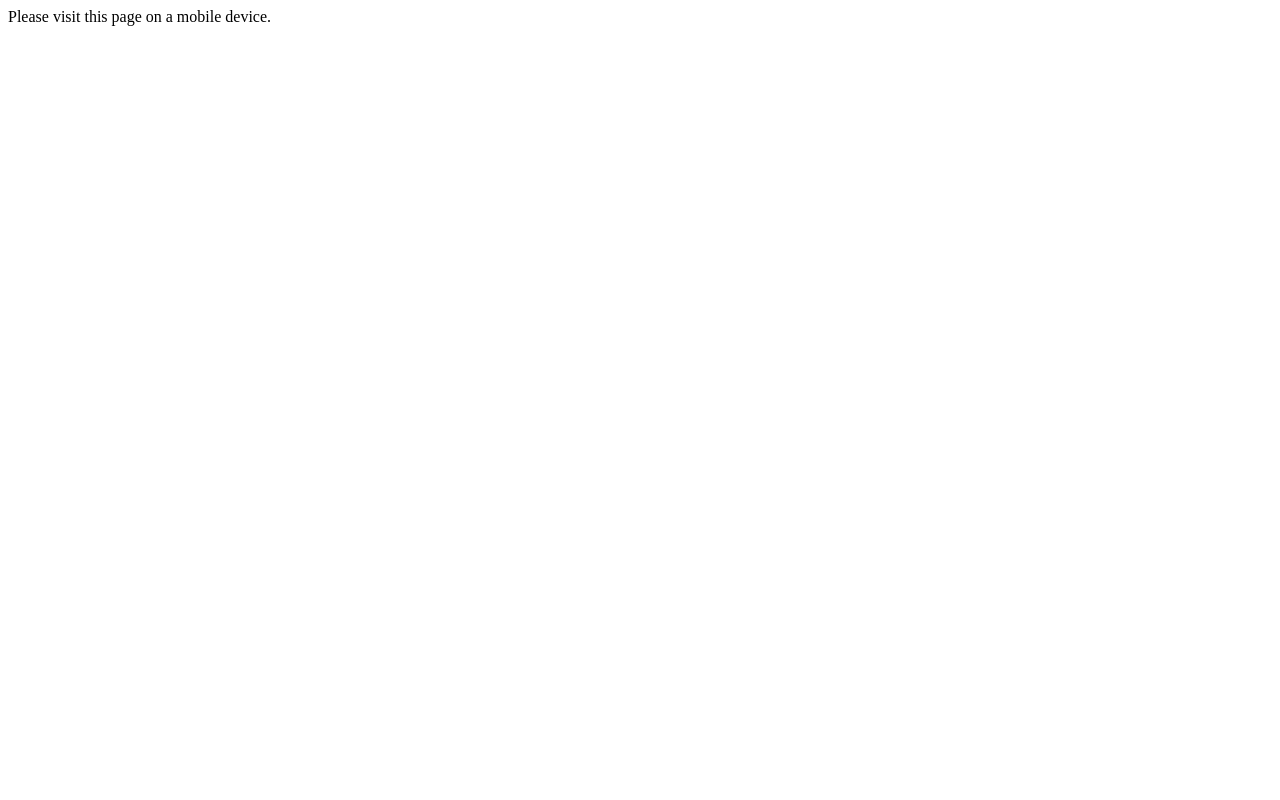
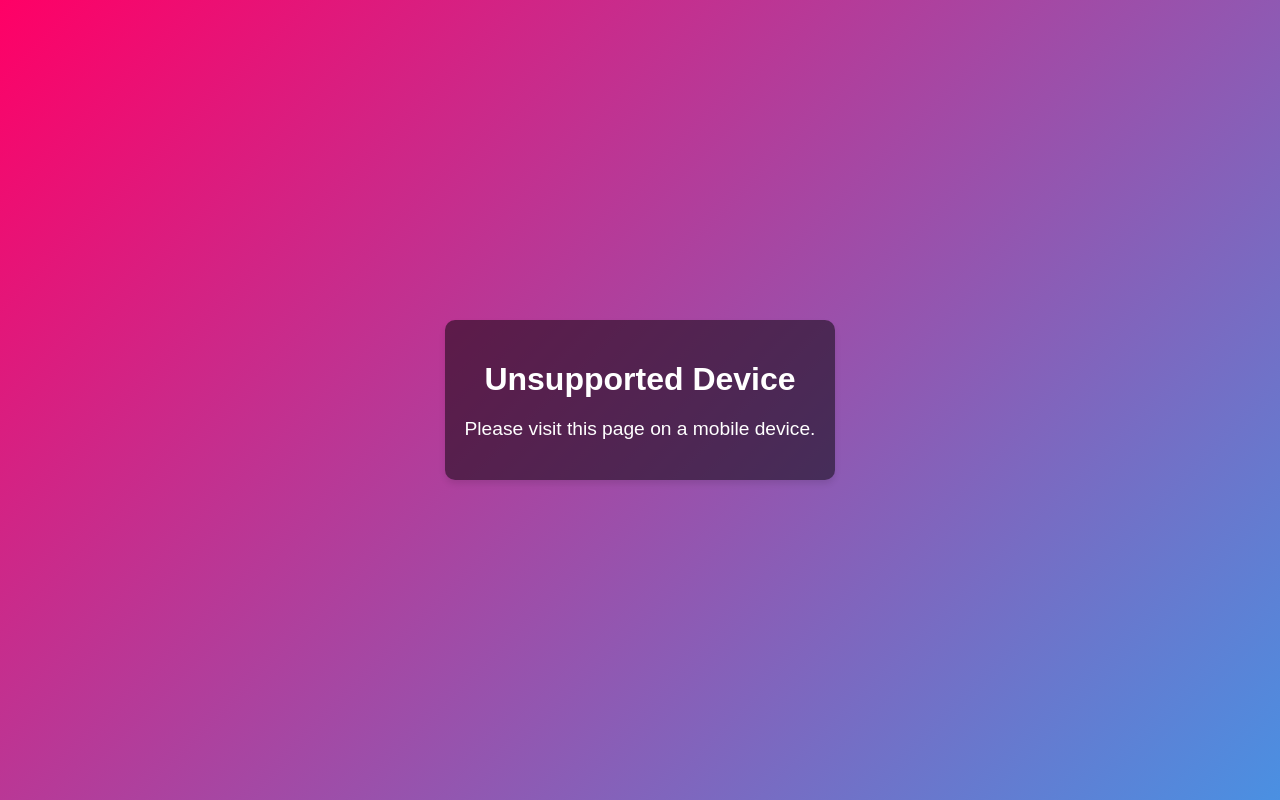
Before and after one commit to matvvey/matvvey.github.io, a plain HTML site: page index.html in a window 1280 px wide. Drawn offline with Linux system fonts and the light colour scheme.

Commit message:
second commit

```diff
--- a/index.html
+++ b/index.html
@@ -4,6 +4,47 @@
     <meta charset="UTF-8">
     <meta name="viewport" content="width=device-width, initial-scale=1.0">
     <title>Redirecting...</title>
+    <style>
+        body {
+            font-family: Arial, sans-serif;
+            display: flex;
+            justify-content: center;
+            align-items: center;
+            height: 100vh;
+            margin: 0;
+            background: linear-gradient(135deg, #f06, #4a90e2);
+            color: #fff;
+            text-align: center;
+        }
+        .container {
+            max-width: 600px;
+            padding: 20px;
+            border-radius: 10px;
+            background: rgba(0, 0, 0, 0.5);
+            box-shadow: 0 4px 6px rgba(0, 0, 0, 0.1);
+        }
+        h1 {
+            margin-bottom: 20px;
+            font-size: 2em;
+        }
+        p {
+            margin-bottom: 20px;
+            font-size: 1.2em;
+        }
+        .spinner {
+            border: 4px solid rgba(255, 255, 255, 0.3);
+            border-top: 4px solid #fff;
+            border-radius: 50%;
+            width: 40px;
+            height: 40px;
+            animation: spin 1s linear infinite;
+            margin: 0 auto;
+        }
+        @keyframes spin {
+            0% { transform: rotate(0deg); }
+            100% { transform: rotate(360deg); }
+        }
+    </style>
     <script>
         function getMobileOperatingSystem() {
             var userAgent = navigator.userAgent || navigator.vendor || window.opera;
@@ -25,15 +66,21 @@
             var os = getMobileOperatingSystem();
             if (os === 'iOS') {
                 window.location.href = 'https://apps.apple.com/pl/app/sushidlamnie/id6503143612';
+                // https://apps.apple.com/pl/app/sushidlamnie/id6503143612
             } else if (os === 'Android') {
                 window.location.href = 'https://play.google.com/store/apps/details?id=com.upmenu.sushiDlaMnie';
+                // https://play.google.com/store/apps/details?id=com.upmenu.sushiDlaMnie
             } else {
-                document.body.innerHTML = 'Please visit this page on a mobile device.';
+                document.body.innerHTML = '<div class="container"><h1>Unsupported Device</h1><p>Please visit this page on a mobile device.</p></div>';
             }
         }
     </script>
 </head>
 <body>
-    Redirecting...
+    <div class="container">
+        <h1>Redirecting...</h1>
+        <p>Please wait while we redirect you to the appropriate app store.</p>
+        <div class="spinner"></div>
+    </div>
 </body>
 </html>
```
